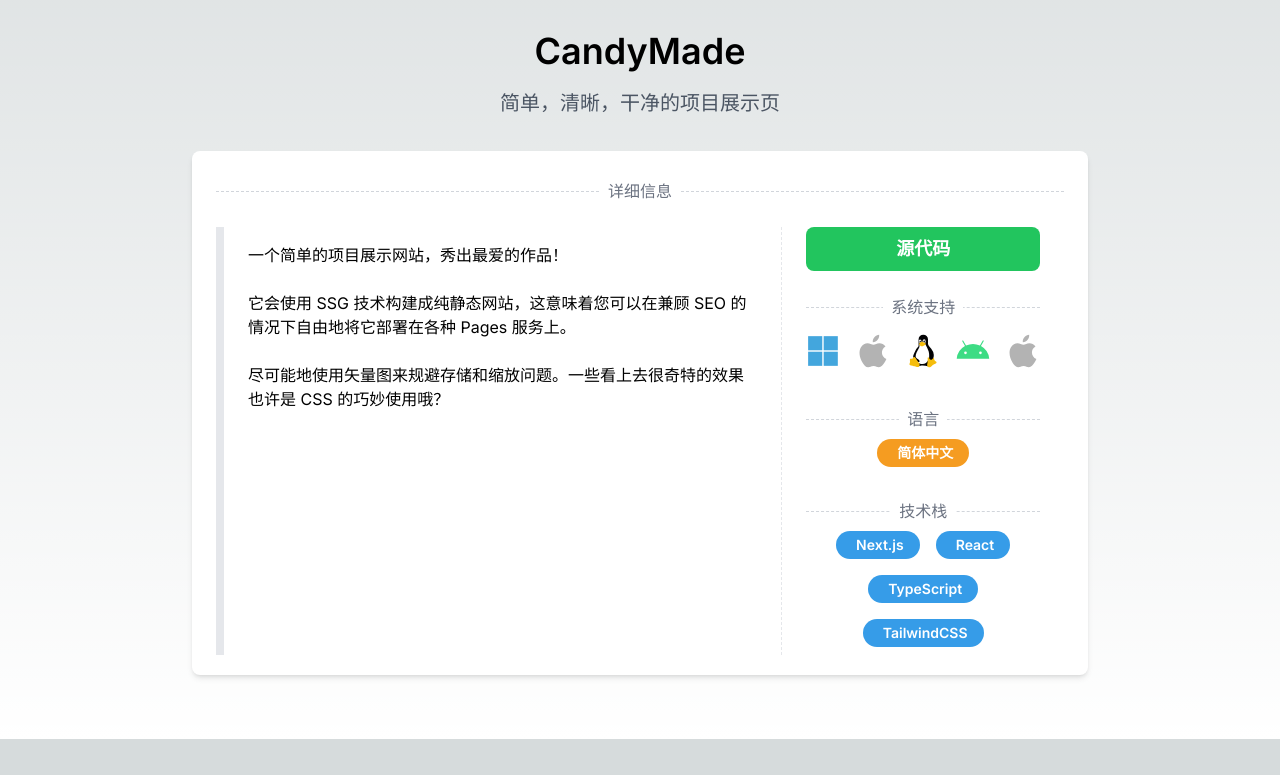
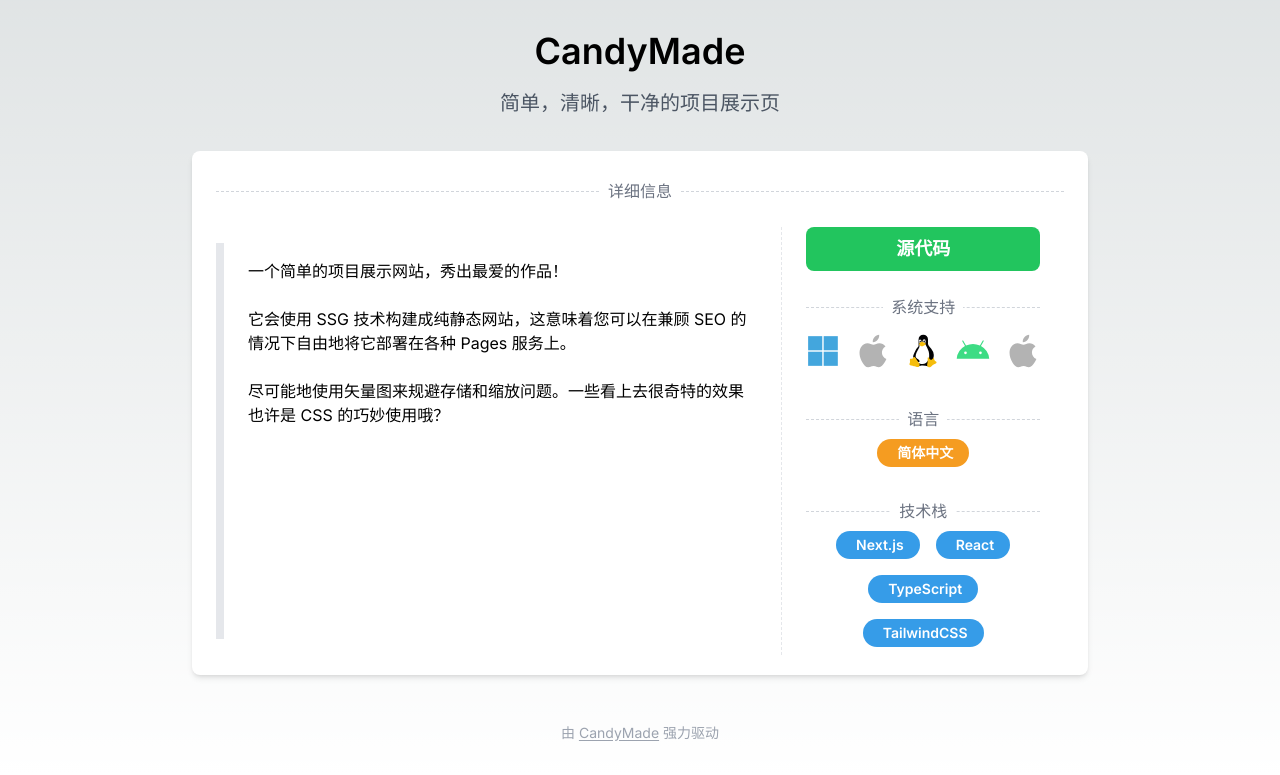
Before and after one commit to Candinya/CandyMade, a Next.js app: page /candymade in a window 1280 px wide. Shown: the part 265-1040 px from the top of the page. Before the commit the page ends 1004 px from the top, so only its background shows below. Built offline with nearby package versions, Linux system fonts and the light colour scheme.

Commit message:
chore: tweak some style & add powered by notice

```diff
--- a/src/app/[slug]/page.tsx
+++ b/src/app/[slug]/page.tsx
@@ -43,7 +43,7 @@
 const DetailedMisc = ({ projectDetails }: PartialProps) => (
   <div className="grid grid-cols-1 lg:grid-cols-3 divide-x divide-dashed">
     {/*详细介绍*/}
-    <div className="col-span-2 px-6 py-4 border-l-8 border-gray-200">
+    <div className="col-span-2 px-6 py-4 my-4 border-l-8 border-gray-200">
       <p className="whitespace-pre-wrap">
         {projectDetails.introduction.trim()}
       </p>
@@ -124,7 +124,7 @@
   const projectDetails = AllProjectsIDMap[slug];
 
   return (
-    <main className="flex min-h-screen flex-col items-center p-8 lg:p-16">
+    <main className="flex min-h-screen flex-col items-center p-8 lg:pt-16">
       <div className="w-full max-w-lg lg:max-w-4xl 2xl:max-w-7xl 2xl:grid-cols-3">
         {/*LOGO 和 标题*/}
         <LogoTitle projectDetails={projectDetails} />
@@ -156,6 +156,19 @@
             </>
           )}
         </div>
+      </div>
+
+      {/*页脚信息*/}
+      <div className="mt-12 text-sm text-gray-400 w-full text-center">
+        由{" "}
+        <a
+          className="underline underline-offset-2"
+          href="https://candymade.net"
+          target="_blank"
+        >
+          CandyMade
+        </a>{" "}
+        强力驱动
       </div>
     </main>
   );
```
